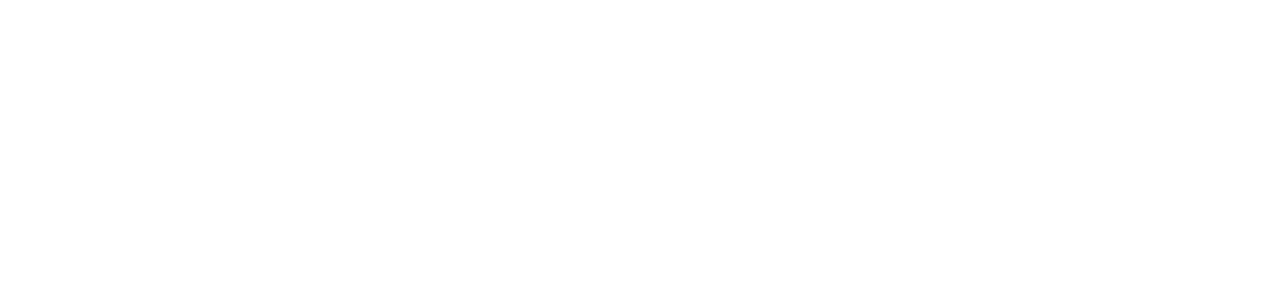
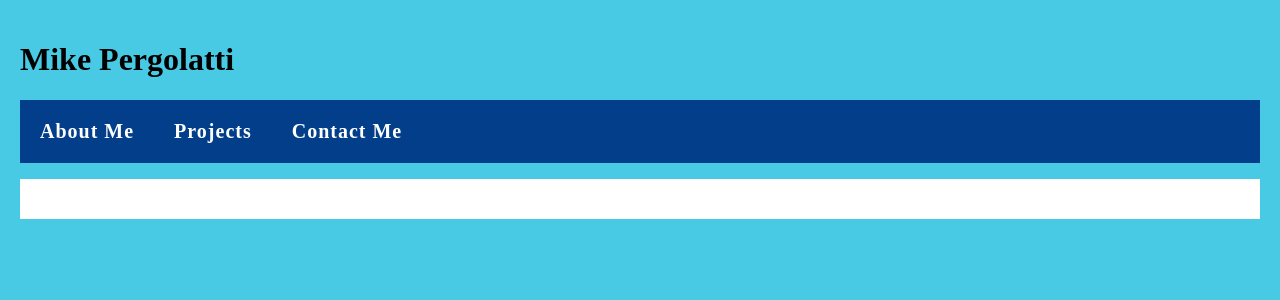
Before and after one commit to Mpergolatti/mpreact-portfolio, a React (Create React App) app: page /Projects in a window 1280 px wide. Shown: the top 300 px of the page. Built offline with nearby package versions, Linux system fonts and the light colour scheme.

Commit message:
made skeleton components

```diff
--- a/src/App.js
+++ b/src/App.js
@@ -1,13 +1,24 @@
 import React, { Component } from 'react'
-import { Route, Routes, NavLink, HashRouter } from 'react-router-dom'
+// import { Route, Routes, NavLink, HashRouter } from 'react-router-dom'
+// import About from './components/About'
 
 
 class App extends Component {
   render() {
     return (
-      <HashRouter>
 
-      </HashRouter>
+        <div>
+          <h1>Mike Pergolatti</h1>
+          <ul className='header'>
+            <li><a href='./components/About'>About Me</a></li>
+            <li><a href='./components/Projects'>Projects</a></li>
+            <li><a href='./components/Contact'>Contact Me</a></li>
+          </ul>
+          <div className='content'>
+
+          </div>
+        </div>
+
     )
   }
 }
--- a/src/index.css
+++ b/src/index.css
@@ -1,3 +1,8 @@
+:root {
+  --primary: #48CAE4;
+  --secondary: #023E8A;
+}
+
 body {
   margin: 0;
   font-family: -apple-system, BlinkMacSystemFont, 'Segoe UI', 'Roboto', 'Oxygen',
@@ -5,9 +10,45 @@
     sans-serif;
   -webkit-font-smoothing: antialiased;
   -moz-osx-font-smoothing: grayscale;
+  background-color: var(--primary);
+  padding: 20px;
+  margin: 0;
 }
 
 code {
   font-family: source-code-pro, Menlo, Monaco, Consolas, 'Courier New',
     monospace;
 }
+
+h1, h2, p, ul, li {
+  font-family: cursive;
+}
+ul.header li {
+  display: inline;
+  list-style-type: none;
+  margin: 0;
+}
+ul.header {
+  background-color: var(--secondary);
+  padding: 0;
+}
+ul.header li a {
+  color: #FFF;
+  font-weight: bold;
+  text-decoration: none;
+  padding: 20px;
+  display: inline-block;
+  letter-spacing: 1px;
+  font-size: 20px;
+}
+.content {
+  background-color: #FFF;
+  padding: 20px;
+}
+.content h2 {
+  padding: 0;
+  margin: 0;
+}
+.content li {
+  margin-bottom: 10px;
+}
```
Also changed, not shown: src/components/About/index.js (+18 -0 lines), src/components/Contact/index.js (added, +15 -0 lines), src/components/Projects/index.js (added, +22 -0 lines), utils/helper.js (added, +8 -0 lines), src/assets/images/Jaime_and_I.jpg (added), src/assets/images/coming-soon.jpg (added).
